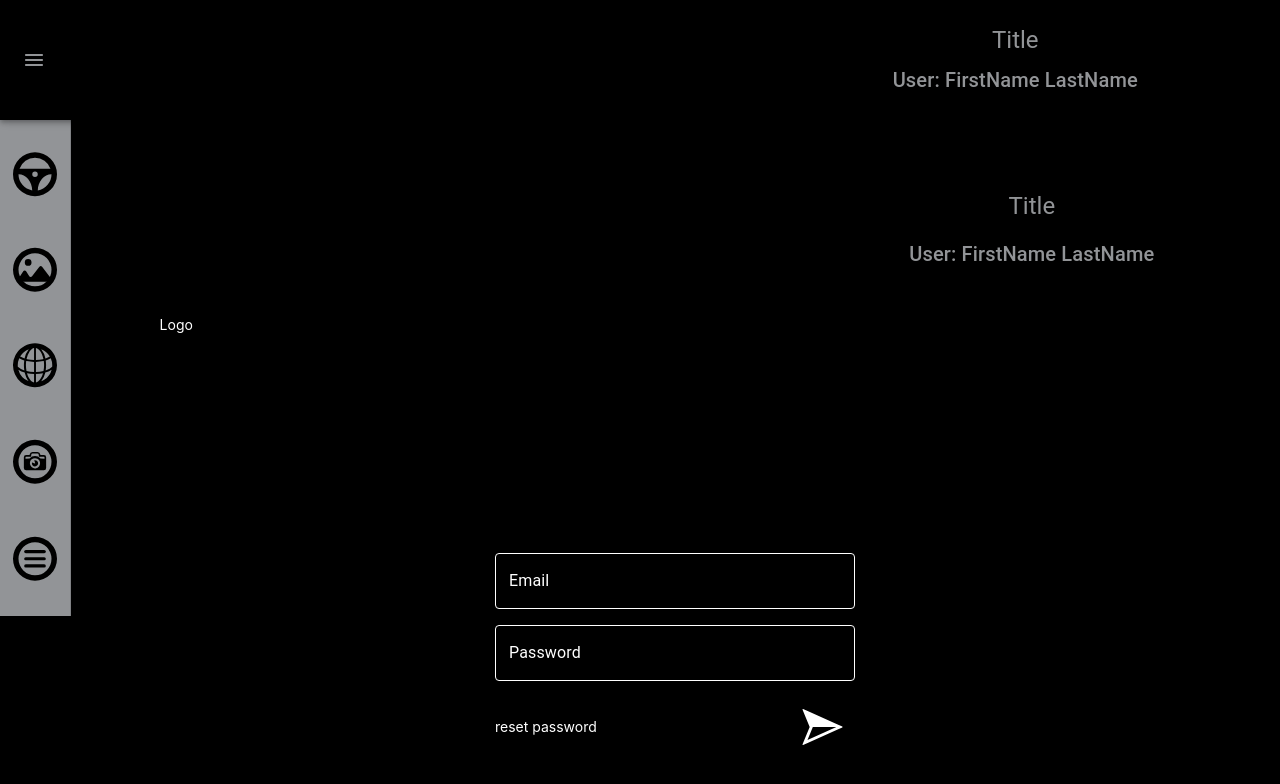
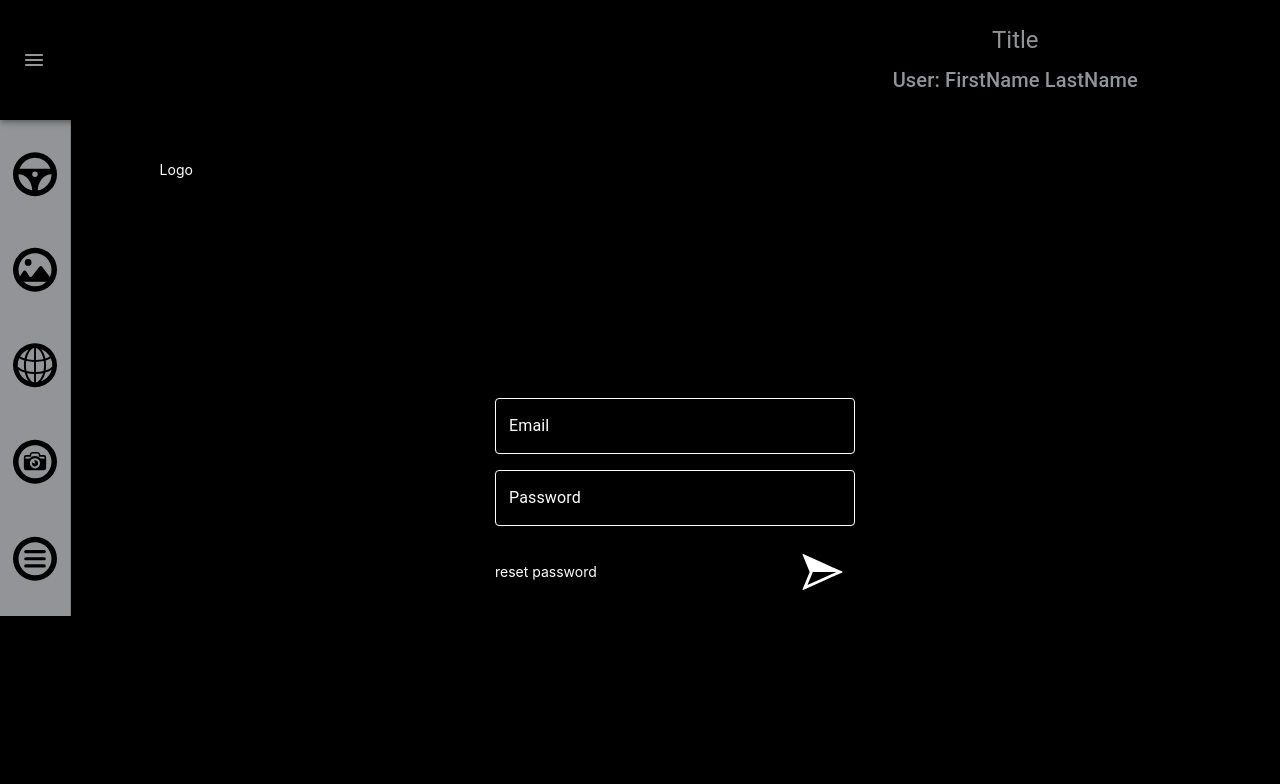
Before and after one commit to Alexnorvag/car-constructor-local, a React (Create React App) app: page /login in a window 1280 px wide. Shown: the top 784 px of the page. Built offline with nearby package versions, Linux system fonts and the light colour scheme.

Commit message:
fixed: app container layout styles

```diff
--- a/src/layout/LayoutContainer.tsx
+++ b/src/layout/LayoutContainer.tsx
@@ -10,9 +10,6 @@ import {
 const useStyles = makeStyles((theme) =>
   createStyles({
     root: {
-      flexGrow: 1,
-      paddingTop: 25,
-      paddingBottom: 30,
       paddingLeft: "max(2vw, 12px)",
       paddingRight: "max(2vw, 12px)",
       marginTop: APPBAR_HEIGHT,
@@ -21,6 +18,8 @@ const useStyles = makeStyles((theme) =>
         easing: theme.transitions.easing.sharp,
         duration: theme.transitions.duration.leavingScreen,
       }),
+      overflow: "auto",
+      height: `calc(100% - ${APPBAR_HEIGHT}px)`,
     },
     rootShift: {
       marginLeft: DRAWER_WIDTH,
@@ -29,7 +28,10 @@ const useStyles = makeStyles((theme) =>
         duration: theme.transitions.duration.enteringScreen,
       }),
     },
-    content: {},
+    content: {
+      paddingTop: 25,
+      paddingBottom: 30,
+    },
   })
 );
 
--- a/src/layout/LayoutWrapper.tsx
+++ b/src/layout/LayoutWrapper.tsx
@@ -11,11 +11,14 @@ import AppContainer from "./LayoutContainer";
 const useStyles = makeStyles(() =>
   createStyles({
     root: {
-      width: "100%",
-      height: "100%",
-      position: "absolute",
+      width: "100vw",
+      height: "100vh",
+      // position: "absolute",
+      // top: 0,
+      // bottom: 0,
       background: "#000",
-      overflow: "auto",
+      overflow: 'auto'
+      // overflow: "hidden",
     },
   })
 );
--- a/src/pages/Login/Login.tsx
+++ b/src/pages/Login/Login.tsx
@@ -1,5 +1,5 @@
 import { FC } from "react";
-import { Page } from "../Page";
+// import { Page } from "../Page";
 import Header from "../../components/Header";
 import LoginForm from "../../components/LoginForm";
 import Footer from "../../components/Footer";
@@ -16,12 +16,12 @@ export const Login: FC = () => {
   const classes = useStyles();
 
   return (
-    <Page>
+    // <Page>
       <Box className={classes.root} display="flex" flexDirection="column">
         <Header />
         <LoginForm />
         <Footer />
       </Box>
-    </Page>
+    // </Page>
   );
 };
```
